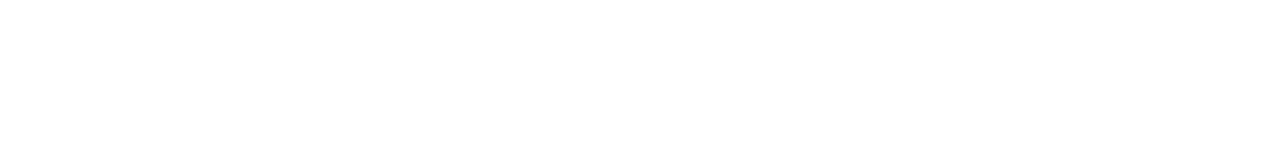
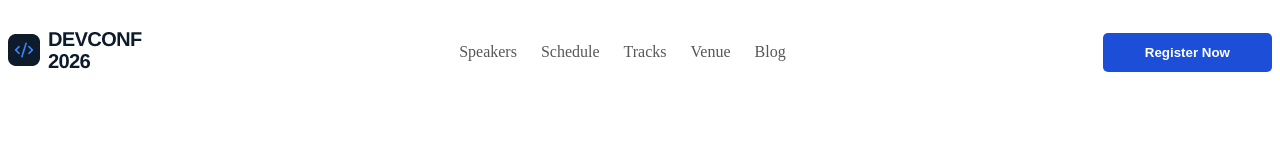
Before and after one commit to MostafizurRahman2488/dev-conf-2026, a plain HTML site: page index.html in a window 1280 px wide. Drawn offline with Linux system fonts and the light colour scheme.

Commit message:
Add navbar

```diff
--- a/index.html
+++ b/index.html
@@ -13,7 +13,22 @@
 
     <body>
         <header>
+            <nav>
+                <div class="logo">
+                    <img src="assets/logo.png" alt="DevConf Logo">
+                </div>
 
+                <ul>
+                    <li><a href="">Speakers</a></li>
+                    <li><a href="">Schedule</a></li>
+                    <li><a href="">Tracks</a></li>
+                    <li><a href="">Venue</a></li>
+                    <li><a href="">Blog</a></li>
+
+                </ul>
+
+                <button class="btn-primary">Register Now</button>
+            </nav>
         </header>
 
         <main>
--- a/styles/dev_conf.css
+++ b/styles/dev_conf.css
@@ -0,0 +1,52 @@
+/* * {
+    margin: 0;
+    padding: 0;
+    box-sizing: border-box;
+} */
+
+.btn-primary {
+    color: #FFFFFF;
+    background-color: #1D4ED8;
+    padding: 12px 42px;
+    border: none;
+    border-radius: 5px;
+    font-weight: bold;
+    cursor: pointer;
+}
+
+nav {
+    display: flex;
+    justify-content: space-between;
+    align-items: center;
+    max-width: 1320px;
+    margin: 0 auto;
+    padding: 20px 0;
+    /* border: 2px solid saddlebrown; */
+}
+
+nav li {
+    list-style: none;
+
+
+}
+
+nav ul {
+    display: flex;
+    gap: 24px;
+    margin: 0;
+    padding: 0;
+}
+
+nav li a {
+    text-decoration: none;
+    color: #575757;
+    /* background-color: aquamarine; */
+}
+
+nav li a:hover {
+    color: #1D4ED8;
+}
+
+.btn-primary:hover {
+    background-color: #1E40AF;
+}
```
